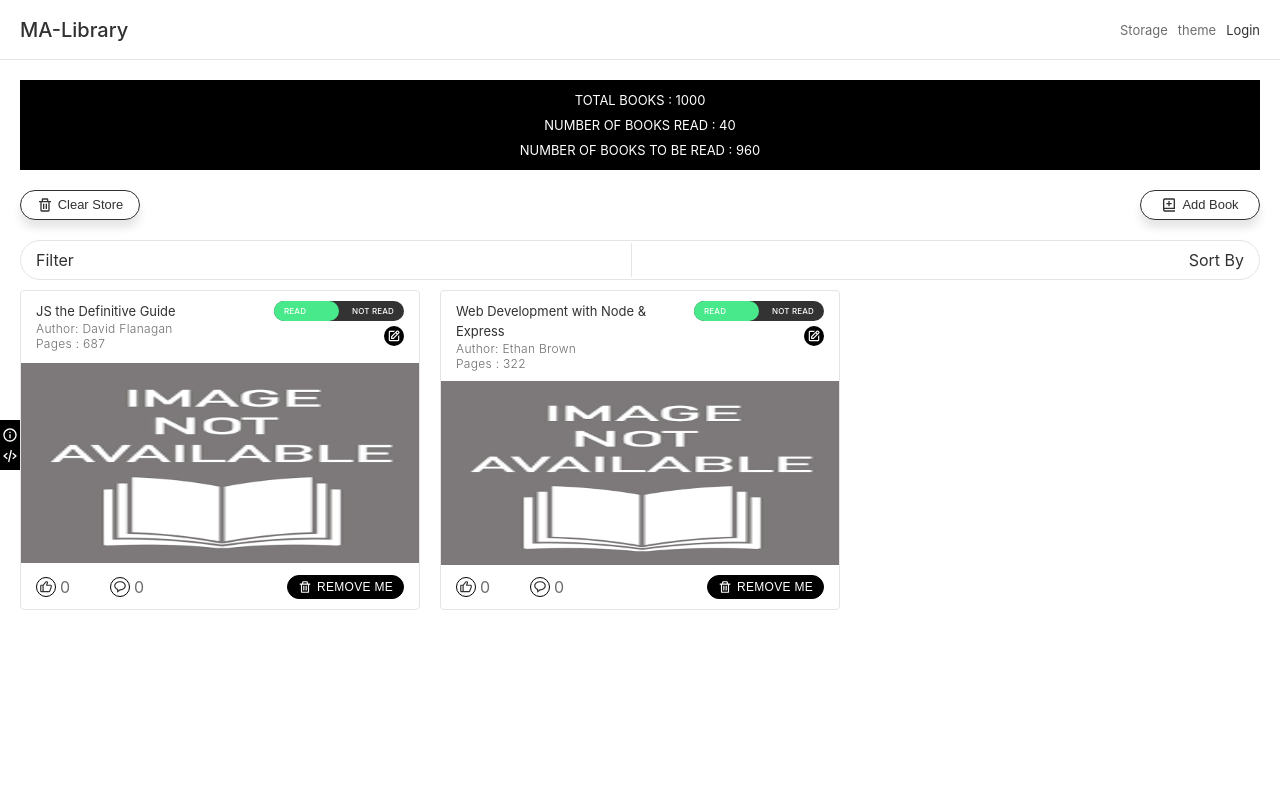
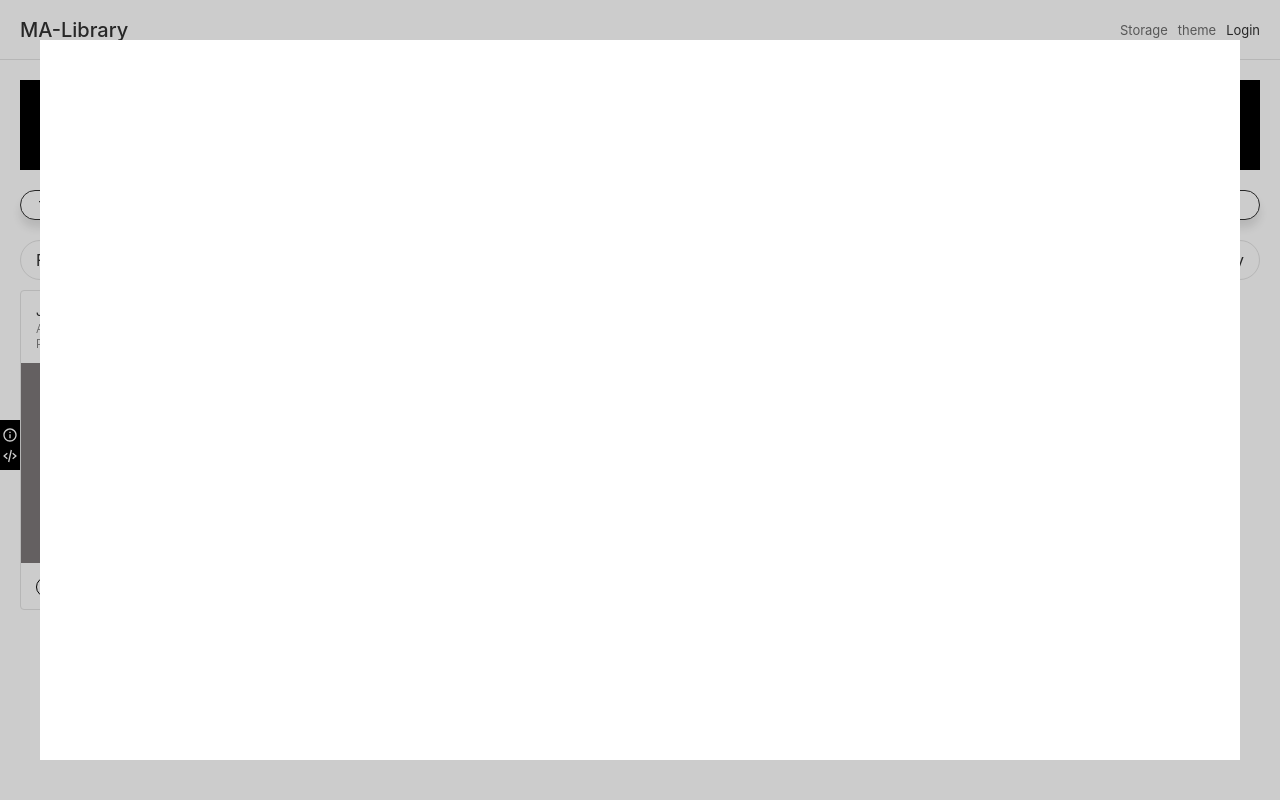
Before and after one commit to maaahad/ma-library, a Next.js app: page / in a window 1280 px wide. Both pictures are taken after a click on the button "Add Book". Shown: the top 800 px of the page. Built offline with nearby package versions, Linux system fonts and the light colour scheme.

Commit message:
Add book modal added ... Form needs to be added : Issue: diablign scrollbar not working

```diff
--- a/components/bookCard.js
+++ b/components/bookCard.js
@@ -40,9 +40,10 @@ function CardHeader({ book }) {
           uncheckedText="Not Read"
           toggleStatus={toggleStatus}
         />
-        <div className={Styles.edit}>
+        <button className={Styles.edit}>
+          <span>Edit This Book</span>
           <BiEdit />
-        </div>
+        </button>
       </div>
     </div>
   );
--- a/components/libraryProvider.js
+++ b/components/libraryProvider.js
@@ -47,9 +47,9 @@ export default function LibraryProvider({ children }) {
     setLibrary([]);
   };
 
-  const addBookToLibrary = ({ title, author, pages }) => {
-    const newBook = new Book(title, author, pages);
-    // need to optimize this
+  const addBookToLibrary = ({ title, author, pages, readStatus }) => {
+    const newBook = new Book(title, author, pages, readStatus);
+    // TODO: need to optimize this
     const newLibrary = [...library, newBook];
     setLibrary(newLibrary);
   };
--- a/components/mainTop.js
+++ b/components/mainTop.js
@@ -1,20 +1,49 @@
 // react
+import React, { useState, useReducer } from "react";
 // next
 
 // react-icons
 import { BiTrash, BiBookAdd } from "react-icons/bi";
 
-// library
+// libs
 import { useLibrary } from "./libraryProvider";
 
 // sass styles
 import Styles from "../styles/mainTop.module.sass";
 
-// clsx
-import clsx from "clsx";
+export default function MainTop() {
+  const { library, clearLibrary, addBookToLibrary } = useLibrary();
 
-export default function MainTop() {
-  const { clearLibrary } = useLibrary();
+  // trying modal
+  const [displayAddBook, toggleDisplayAddBook] = useReducer(
+    (displayAddBook) => !displayAddBook,
+    false
+  );
+
+  const disableWindowScroll = () => {
+    const scrollTop = window.pageYOffset || document.documentElement.scrollTop;
+    const scrollLeft =
+      window.pageXOffset || document.documentElement.scrollLeft;
+
+    // window.scrollTo({
+    //   left: 0,
+    //   top: 0,
+    //   behavior: "smooth",
+    // });
+  };
+  const enableWindowScroll = () => {};
+
+  const displayAddBookModal = () => {
+    toggleDisplayAddBook();
+    window.onscroll = disableWindowScroll;
+  };
+
+  const hideAddBookModal = () => {
+    // window.removeEventListener("scroll", disableWindowScroll);
+    window.onscroll = enableWindowScroll;
+    toggleDisplayAddBook();
+  };
+
   return (
     <div className={Styles.container}>
       <div className={Styles.summary}>
@@ -31,11 +60,22 @@ export default function MainTop() {
           <BiTrash />
           <span>Clear Store</span>
         </button>
-        <button className={Styles.addBook} title="Add Book">
+        <button
+          className={Styles.addBook}
+          title="Add Book"
+          onClick={displayAddBookModal}
+        >
           <BiBookAdd />
           <span>Add Book</span>
         </button>
       </div>
+
+      {/* add book modal */}
+      {displayAddBook && (
+        <div className={Styles.addBookModal} onClick={hideAddBookModal}>
+          <div></div>
+        </div>
+      )}
     </div>
   );
 }
--- a/pages/index.js
+++ b/pages/index.js
@@ -1,4 +1,5 @@
 // react
+import React, { useState } from "react";
 
 // next
 import Head from "next/head";
--- a/styles/_lightTheme.sass
+++ b/styles/_lightTheme.sass
@@ -11,6 +11,7 @@ $tertiary_color: #9e9e9e
 $bg_color_primary: #fff
 $bg_color_secondary: #000
 $bg_color_box: #f4f4f4
+$bg_color_modal: rgba(#000, .2)
 
 // border
 $border_color_primary: #e4e4e4
@@ -21,6 +22,7 @@ $zindex_fab: 101
 $zindex_source: 102
 $zindex_toggle_slider: 103
 $zindex_toggle_text: 104
+$zindex_modal: 105
 
 // book status color
 $book_read: #48e98a
--- a/styles/bookCard.module.sass
+++ b/styles/bookCard.module.sass
@@ -64,11 +64,24 @@
 
     .edit
         @include lightTheme.flexCenter
-        width: 20px
+        width: 130px
         height: 20px
-        border-radius: 50%
+        border: none
+        border-radius: 10px
+        padding: 0 10px
         cursor: pointer
         background-color: lightTheme.$bg_color_secondary
+        display: flex
+        flex-flow: row nowrap
+        align-items: center
+        justify-content: space-between
+
+        & > * + *
+            margin-inline-start: 10px
+
+        & > span
+            @include lightTheme.subsubNormalText($textColor: white)
+            text-transform: uppercase
 
         & svg
             width: 14px
--- a/styles/home.module.sass
+++ b/styles/home.module.sass
@@ -1,7 +1,7 @@
 @use "lightTheme"
 
 .container
-    position: relative
+    // position: relative
     display: flex
     flex-flow: column wrap
     align-items: stretch
--- a/styles/mainTop.module.sass
+++ b/styles/mainTop.module.sass
@@ -67,3 +67,19 @@
             text-transform: uppercase
         & > p + p
             margin-block-start: 5px
+
+    .addBookModal
+        position: fixed
+        // not sure why I need to use -20px
+        top: -20px
+        left: 0
+        width: 100%
+        height: 100vh
+        background-color: lightTheme.$bg_color_modal
+        z-index: lightTheme.$zindex_modal
+        padding: 40px
+
+        & > div
+            background-color: white
+            width: 100%
+            height: 100%
```
